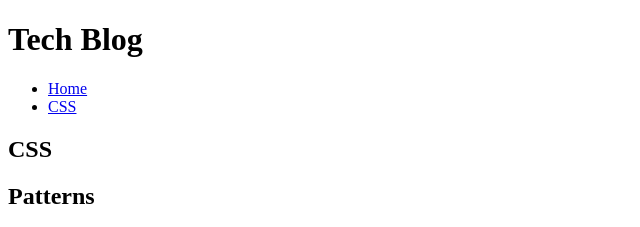
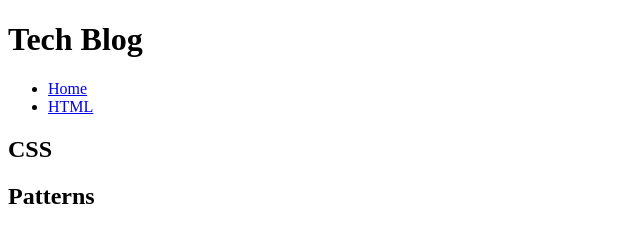
Before and after one commit to Captain-Absol/techblog, a plain HTML site: page css.html in a window 1280 px wide. Shown: the top 227 px of the page, 0-640 px from the left. Drawn offline with Linux system fonts and the light colour scheme; a script that the page names is missing.

Commit message:
Update css.html

```diff
--- a/css.html
+++ b/css.html
@@ -9,7 +9,7 @@
       <nav>
         <ul>
           <li><a href="index.html">Home</a></li>
-          <li><a href="html.html">CSS</a></li>
+          <li><a href="html.html">HTML</a></li>
         </ul>
       </nav>
     </header>
```
